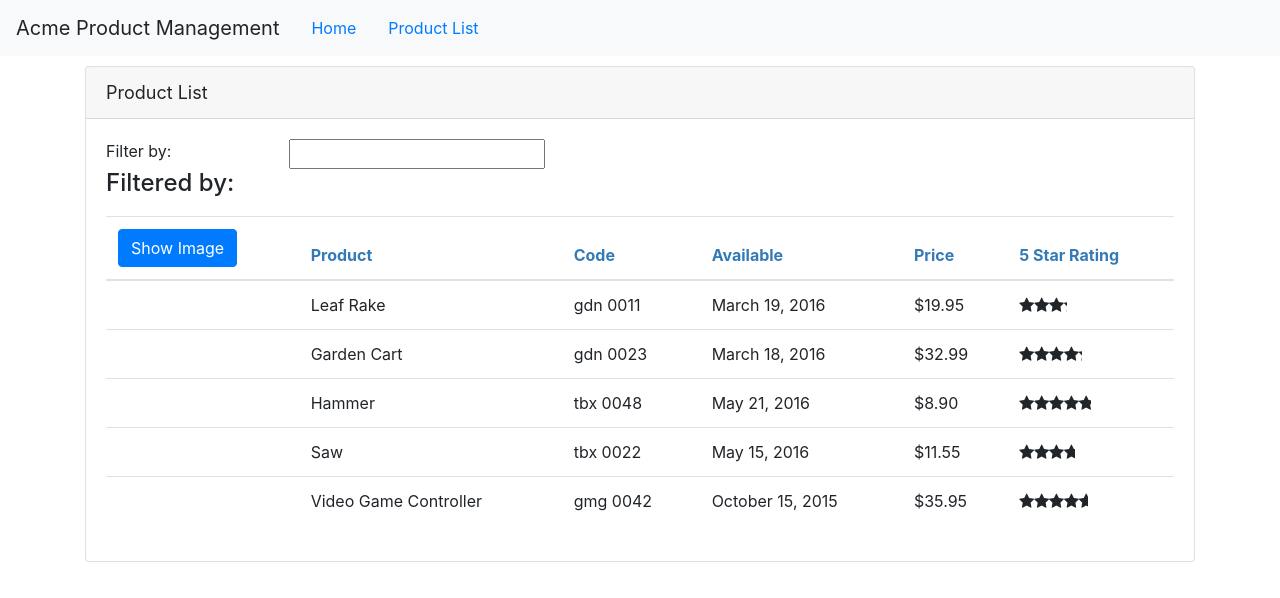
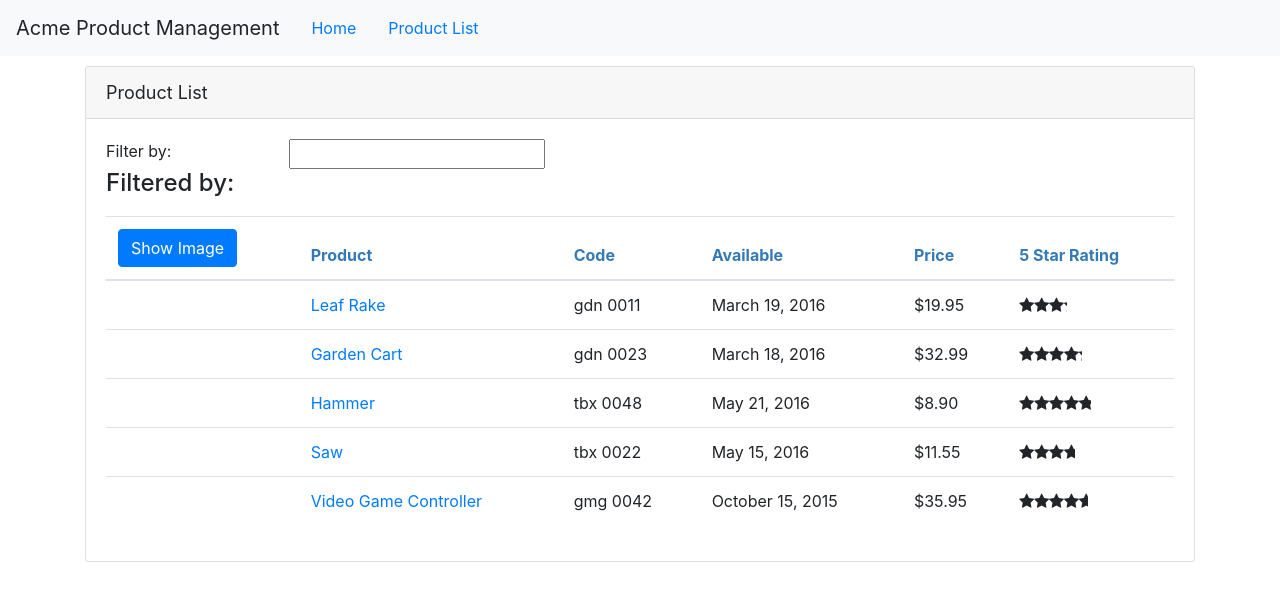
Before and after one commit to Neumand/angular-pluralsight, an Angular app: page /#/products in a window 1280 px wide. Shown: the top 598 px of the page. Built offline with nearby package versions, Linux system fonts and the light colour scheme.

Commit message:
Passing parameters to a route

```diff
--- a/src/app/products/product-detail.component.ts
+++ b/src/app/products/product-detail.component.ts
@@ -1,18 +1,31 @@
 import { Component, OnInit } from '@angular/core';
 import { IProduct } from './product';
+import { ActivatedRoute } from '@angular/router';
 
 @Component({
   selector: 'pm-product-detail',
   templateUrl: './product-detail.component.html',
-  styleUrls: ['./product-detail.component.css']
+  styleUrls: ['./product-detail.component.css'],
 })
 export class ProductDetailComponent implements OnInit {
   pageTitle: string = 'Product Detail';
   product: IProduct;
 
-  constructor() { }
+  constructor(private route: ActivatedRoute) {}
 
   ngOnInit() {
+    let id = +this.route.snapshot.paramMap.get('id');
+    this.pageTitle += `: ${id}`;
+    this.product = {
+      productId: id,
+      productName: 'Leaf Rake',
+      productCode: 'GDN-0011',
+      releaseDate: 'March 19, 2016',
+      description: 'Leaf rake with 48-inch wooden handle.',
+      price: 19.95,
+      starRating: 3.2,
+      imageUrl:
+        'https://openclipart.org/image/300px/svg_to_png/26215/Anonymous_Leaf_Rake.png',
+    };
   }
-
 }
--- a/src/app/products/product-list.component.html
+++ b/src/app/products/product-list.component.html
@@ -41,13 +41,22 @@
                 [style.margin.px]="imageMargin"
               />
             </td>
-            <td>{{ product.productName }}</td>
+            <td>
+              <a [routerLink]="['/products', product.productId]">
+                {{ product.productName }}
+              </a>
+            </td>
             <td>
               {{ product.productCode | lowercase | convertToSpaces: '-' }}
             </td>
             <td>{{ product.releaseDate }}</td>
             <td>{{ product.price | currency: USD }}</td>
-            <td><pm-star [rating]='product.starRating' (ratingClicked)='onRatingClicked($event)'></pm-star></td>
+            <td>
+              <pm-star
+                [rating]="product.starRating"
+                (ratingClicked)="onRatingClicked($event)"
+              ></pm-star>
+            </td>
           </tr>
         </tbody>
       </table>
```
